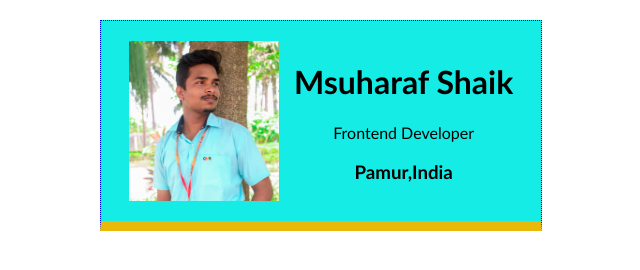
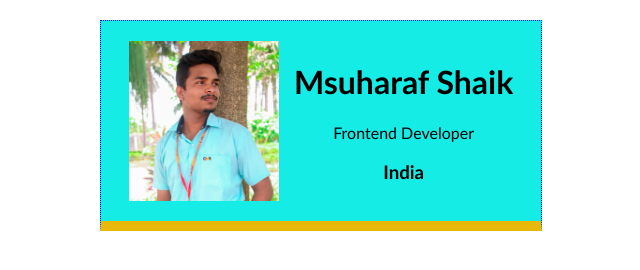
Before and after one commit to munna96/my-crad, a plain HTML site: page index.html in a window 1280 px wide. Shown: the full height of the page, 319-959 px from the left. Drawn offline with Linux system fonts and the light colour scheme.

Commit message:
Update index.html

```diff
--- a/index.html
+++ b/index.html
@@ -12,7 +12,7 @@
         <div class="content">
             <h1>Msuharaf Shaik</h1>
             <p>Frontend Developer</p>
-            <h3>Pamur,India</h3>
+            <h3>India</h3>
         </div>
 
     </div>
```
